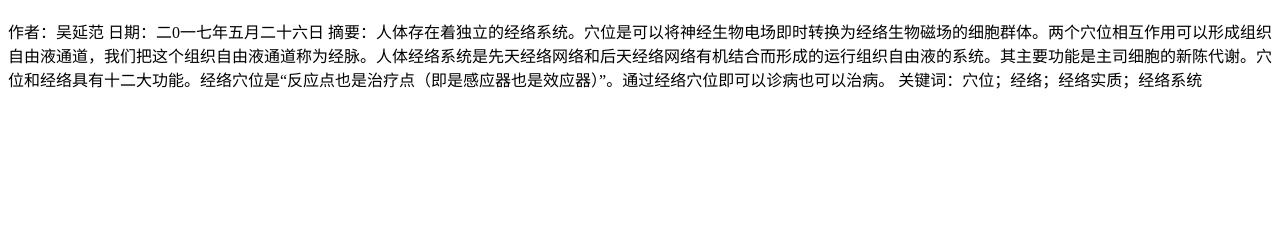
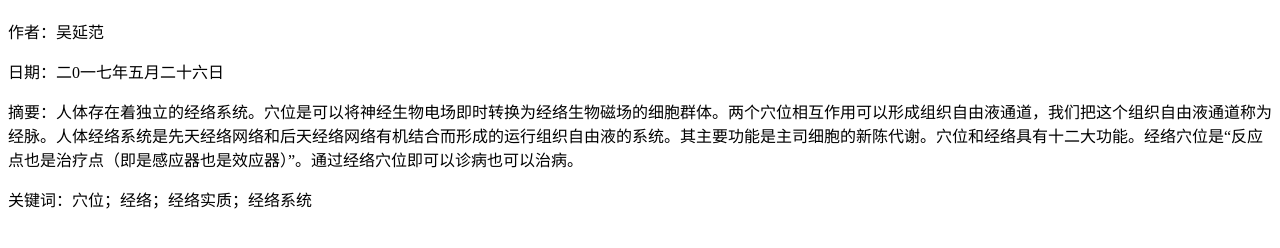
Before and after one commit to felix0018/wyf.github.io, a plain HTML site: page index.html in a window 1280 px wide. Shown: the part 70-318 px from the top of the page. Drawn offline with Linux system fonts and the light colour scheme.

Commit message:
Update index.html

```diff
--- a/index.html
+++ b/index.html
@@ -7,9 +7,9 @@
 </head>
 <body>
     <h1>人体经络实质解</h1>
-    <caption>作者：吴延范</caption>
-    <caption>日期：二0一七年五月二十六日</caption>
-    <caption>摘要：人体存在着独立的经络系统。穴位是可以将神经生物电场即时转换为经络生物磁场的细胞群体。两个穴位相互作用可以形成组织自由液通道，我们把这个组织自由液通道称为经脉。人体经络系统是先天经络网络和后天经络网络有机结合而形成的运行组织自由液的系统。其主要功能是主司细胞的新陈代谢。穴位和经络具有十二大功能。经络穴位是“反应点也是治疗点（即是感应器也是效应器）”。通过经络穴位即可以诊病也可以治病。</caption>
-    <caption>关键词：穴位；经络；经络实质；经络系统</caption>
+    <p>作者：吴延范</p>
+    <p>日期：二0一七年五月二十六日</p>
+    <p>摘要：人体存在着独立的经络系统。穴位是可以将神经生物电场即时转换为经络生物磁场的细胞群体。两个穴位相互作用可以形成组织自由液通道，我们把这个组织自由液通道称为经脉。人体经络系统是先天经络网络和后天经络网络有机结合而形成的运行组织自由液的系统。其主要功能是主司细胞的新陈代谢。穴位和经络具有十二大功能。经络穴位是“反应点也是治疗点（即是感应器也是效应器）”。通过经络穴位即可以诊病也可以治病。</p>
+    <p>关键词：穴位；经络；经络实质；经络系统</p>
 </body>
 </html>
```
